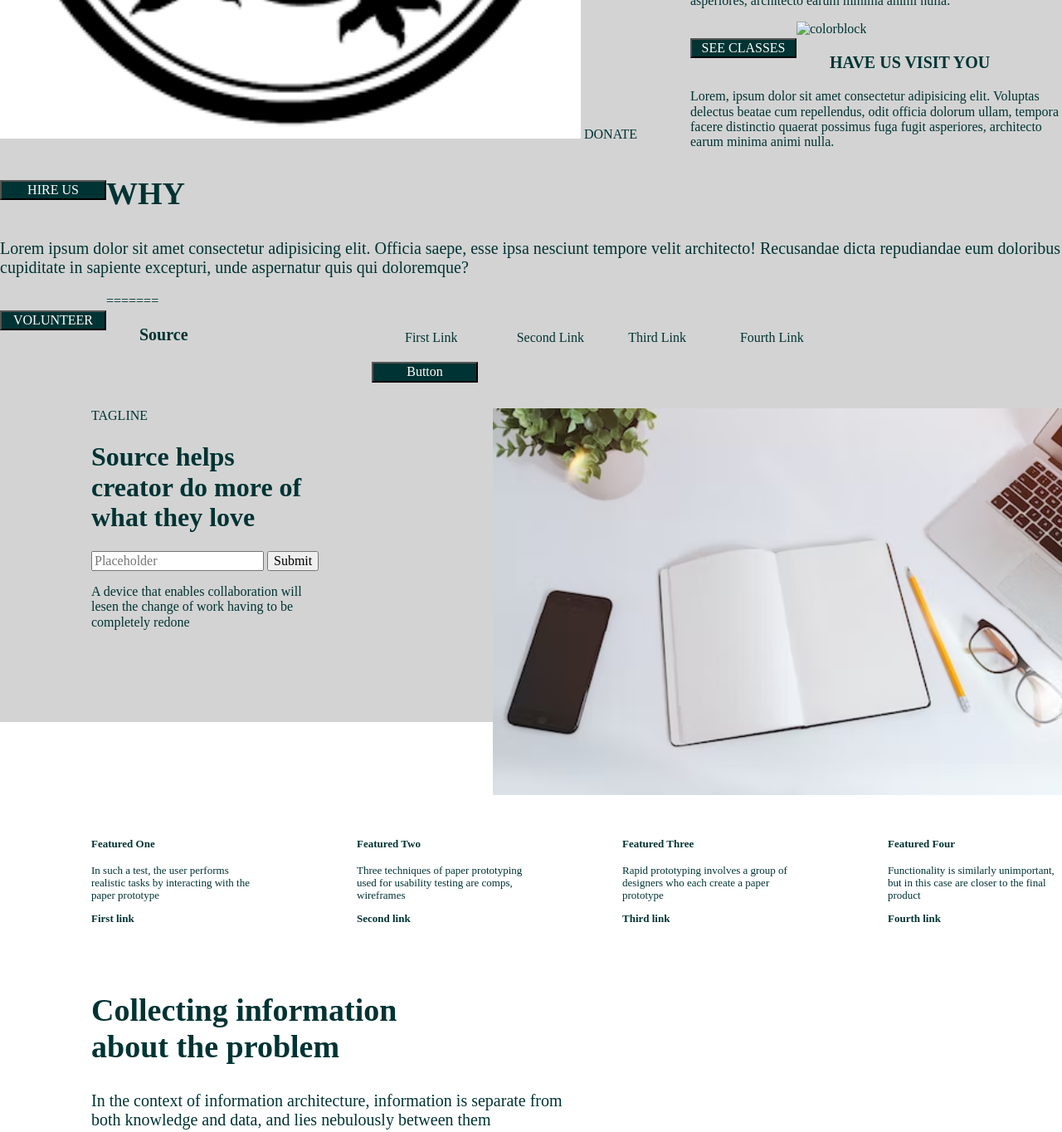
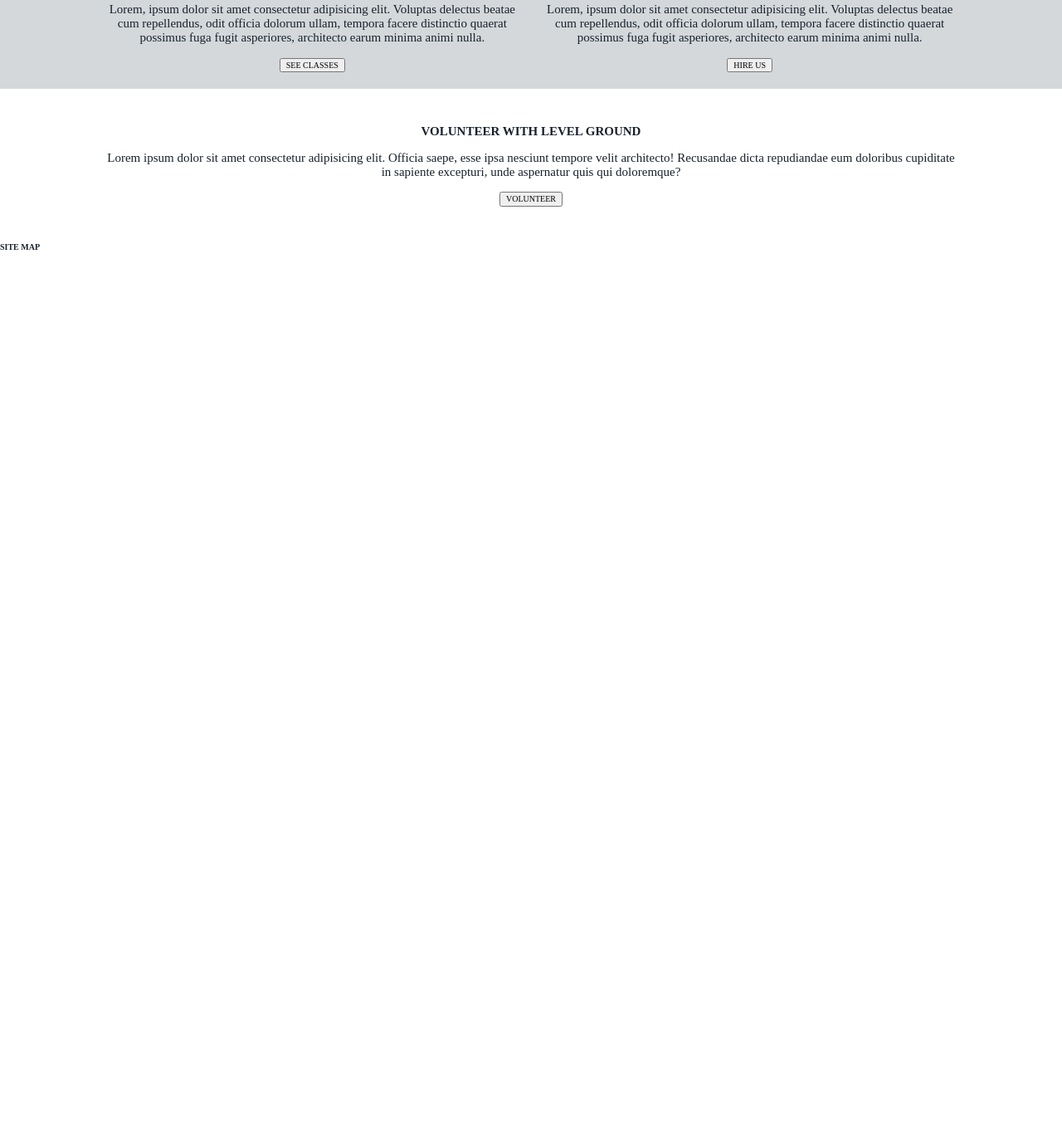
Before and after one commit to annaduong1012/Level-Ground-Wireframe, a plain HTML site: page index.html in a window 1280 px wide. Shown: the part 601-1965 px from the top of the page at 83% size. After the commit the page ends 978 px from the top, so only its background shows below. Drawn offline with Linux system fonts and the light colour scheme.

Commit message:
update layouts

```diff
--- a/css/style.css
+++ b/css/style.css
@@ -17,126 +17,79 @@
 	clear: both;
 }
 /******************************************
-/* BACKGROUND COLOR FOR BODY
+/* HTML font size
 /*******************************************/
-body {
-  background: linear-gradient(to bottom, lightgray 70%, white 0%);
+html {
+  font-size: 62.5%;
+  color: rgb(24,33,44);
 }
 /******************************************
-/* HEADER
+/* NAV BAR
 /*******************************************/
-header {
-  height: 6.25rem
+nav {
+  display: flex;
+  justify-content: space-between;
+  padding: 2rem;
 }
-h3,nav,button {
-  float: left;
-  width: 25%;
-  font-size: 1rem;
+nav img {
+  width: 3rem;
 }
-h3 {
-  padding-left: 2.5rem;
-  font-size: 1.25rem;
+ul {
+  display: flex;
+  justify-content: space-between;
+
 }
-nav {
-  width: 65%;
-  text-decoration: none;
-  padding-top: 0.625rem;
-}
-
-button {
-  width: 10%;
-  margin-top: 1.25rem;
-  background: #003333;
-  color: white;
-}
-
-li {
-  float: left;
-  width: 17%;
-  list-style: none;
-}
-
-a {
-  text-decoration: none;
-  color: #003333;
+/******************************************
+/* MAKE ALL SECTION CENTER ALIGN
+/*******************************************/
+section {
+  text-align: center;
+  padding: 3rem 10%;
 }
 
 /******************************************
-/* MAIN SECTION
+/* SECTION THREE
 /*******************************************/
-main {
-  clear: both;
-  margin-top: 1.25rem;
-}
-.intro section {
-  float: left;
-  width: 50%;
+.secthree {
+  display: flex;
+  padding: 2rem 10%;
+  justify-content: space-between;
+  gap: 3%;
+  background-color: rgb(212,216,219);
 }
 
-.intro > section {
-  width: 30%;
-  margin: 0 3.125rem;
-  padding-right: 3rem;
-  padding-left: 3.75rem;
+.secthree section {
+  padding: 0px;
 }
-
-img {
-  width: 43.75rem;
-  object-fit: cover;
-}
-.feature {
-  clear: both;
-  padding: 30px 0;
-}
-
-.feature section {
-  float: left;
-  width: 25%;
-  font-size: 13px;
-}
-
-.feature > section {
-  padding-left: 6.875rem;
-}
-
-.feature span {
-  font-weight: bold;
-}
-/******************************************
-/* BOTTOM SECTION
-/*******************************************/
-body main + section {
-  clear: both;
-  padding: 3.125rem 6.875rem;
-  margin: 3.125rem 0;
-}
-
-h2 + p {
-  font-size: 1.25rem;
-}
-/******************************************
-/* ADDITIONAL STYLES
-/*******************************************/
-html {
-  color: #003333;
-}
-
-h1 {
-  font-size: 2rem;
-}
-
-form {
-  font-size: 1rem;
-}
-
-.intro span {
-  font-size: 1rem;
-}
-
-h2 {
-  font-size: 2.375rem;
+.secthree img {
+  width: 18rem;
 }
 
 /******************************************
-/* ADDING RESPONSIVE
+/* FOOTER
 /*******************************************/
+
+/******************************************
+/* FONT SIZE, COLOR
+/*******************************************/
+li {
+  list-style: none;
+}
+h1 {
+  font-size: 3rem;
+}
+p {
+  font-size: 1.5rem;
+}
+a {
+  text-decoration: none;
+}
+main,a {
+  color: white;
+}
+main {
+  background-color: rgb(102,118,138);
+}
+h2 {
+  font-weight: 700;
+}
--- a/index.html
+++ b/index.html
@@ -6,26 +6,20 @@
   	<meta name="keywords" content="one, two, three">
 		<meta name="viewport" content="width=device-width, initial-scale=1">
 
-<<<<<<< HEAD
 		<title>Level Ground Wireframe</title>
-=======
-		<title>Source Wireframe Template</title>
->>>>>>> c83b8c66a3445a8f1613ca0bb818956e0dcbd323
-
 		<!-- external CSS link -->
 		<link rel="stylesheet" href="css/normalize.css">
 		<link rel="stylesheet" href="css/style.css">
 	</head>
 	<body>
-<<<<<<< HEAD
 		<main>
 			<nav>
-				<li>
-					<a href="#">CLASSES</a>
-					<a href="#">HIRE US</a>
-				</li>
+				<ul>
+					<li><a href="#">CLASSES</a></li>
+					<li><a href="#">HIRE US</a></li>
+				</ul>
 				<img src="assets/logo.png" alt="logo">
-				<a href="#">DONATE</a>
+				<button>DONATE</button>
 			</nav>
 			<section>
 				<h1>WHERE GRIT MEETS OPPORTUNITY</h1>
@@ -39,15 +33,15 @@
 				<p>Lorem ipsum dolor sit amet consectetur adipisicing elit. Officia saepe, esse ipsa nesciunt tempore velit architecto! Recusandae dicta repudiandae eum doloribus cupiditate in sapiente excepturi, unde aspernatur quis qui doloremque?</p>
 			</section>
 		</div>
-		<div>
+		<div class="secthree">
 			<section>
-				<img src="#" alt="colorblock">
+				<img src="assets/blue.png" alt="colorblock">
 				<h3>VISIT THE GYM</h3>
 				<p>Lorem, ipsum dolor sit amet consectetur adipisicing elit. Voluptas delectus beatae cum repellendus, odit officia dolorum ullam, tempora facere distinctio quaerat possimus fuga fugit asperiores, architecto earum minima animi nulla.</p>
 				<button>SEE CLASSES</button>
 			</section>
 			<section>
-				<img src="#" alt="colorblock">
+				<img src="assets/blue.png" alt="colorblock">
 				<h3>HAVE US VISIT YOU</h3>
 				<p>Lorem, ipsum dolor sit amet consectetur adipisicing elit. Voluptas delectus beatae cum repellendus, odit officia dolorum ullam, tempora facere distinctio quaerat possimus fuga fugit asperiores, architecto earum minima animi nulla.</p>
 				<button>HIRE US</button>
@@ -55,69 +49,23 @@
 		</div>
 		<div>
 			<section>
-				<h2>WHY</h2>
+				<h2>VOLUNTEER WITH LEVEL GROUND</h2>
 				<p>Lorem ipsum dolor sit amet consectetur adipisicing elit. Officia saepe, esse ipsa nesciunt tempore velit architecto! Recusandae dicta repudiandae eum doloribus cupiditate in sapiente excepturi, unde aspernatur quis qui doloremque?</p>
 				<button>VOLUNTEER</button>
 			</section>
 		</div>
 		<footer>
+			<div>
 
-		</footer>
-=======
-		<header>
-			<h3>Source</h3>
-			<nav>
-				<ul>
-					<li><a href="#">First Link</a></li>
-					<li><a href="#">Second Link</a></li>
-					<li><a href="#">Third Link</a></li>
-					<li><a href="#">Fourth Link</a></li>
-				</ul>
-			</nav>
-			<button type="button">Button</button>
-		</header>
-		<main>
-			<div class="intro">
+			</div>
+			<div>
+				<h4>SITE MAP</h4>
 				<section>
-					<span>TAGLINE</span>
-					<h1>Source helps creator do more of what they love</h1>
-					<form>
-						<input type="text" placeholder="Placeholder">
-						<input type="submit" value="Submit">
-					</form>
-					<p>A device that enables collaboration will lesen the change of work having to be completely redone</p>
-				</section>
-				<section>
-					<img src="assets/laptopimg.jpg" alt="Laptop">
+
 				</section>
 			</div>
-			<div class="feature">
-				<section>
-					<h4>Featured One</h4>
-					<p>In such a test, the user performs realistic tasks by interacting with the paper prototype</p>
-					<span><a href="#">First link</a><span>
-				</section>
-				<section>
-					<h4>Featured Two</h4>
-					<p>Three techniques of paper prototyping used for usability testing are comps, wireframes</p>
-					<span><a href="#">Second link</a><span>
-				</section>
-				<section>
-					<h4>Featured Three</h4>
-					<p>Rapid prototyping involves a group of designers who each create a paper prototype</p>
-					<span><a href="#">Third link</a><span>
-				</section>
-				<section>
-					<h4>Featured Four</h4>
-					<p>Functionality is similarly unimportant, but in this case are closer to the final product</p>
-					<span><a href="#">Fourth link</a><span>
-				</section>
-		</main>
-		<section>
-			<h2>Collecting information<br>about the problem</h2>
-			<p>In the context of information architecture, information is separate from<br>both knowledge and data, and lies nebulously between them</p>
-		</section>
->>>>>>> c83b8c66a3445a8f1613ca0bb818956e0dcbd323
+		</footer>
+
 		<script type="text/javascript" src="js/main.js"></script>
 	</body>
 </html>
```
Also changed, not shown: assets/blue.png (added), assets/laptop.jpg (deleted), assets/laptop2.avif (deleted), assets/laptopimg.jpg (deleted).
